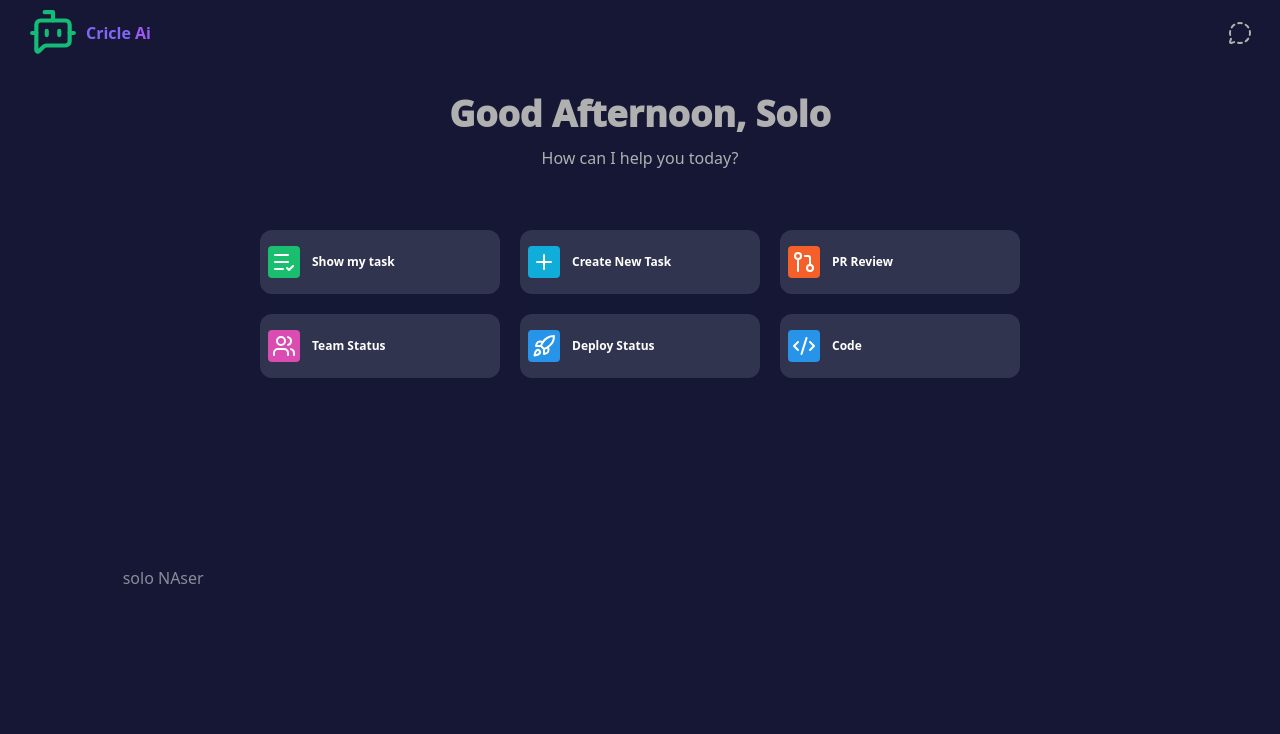
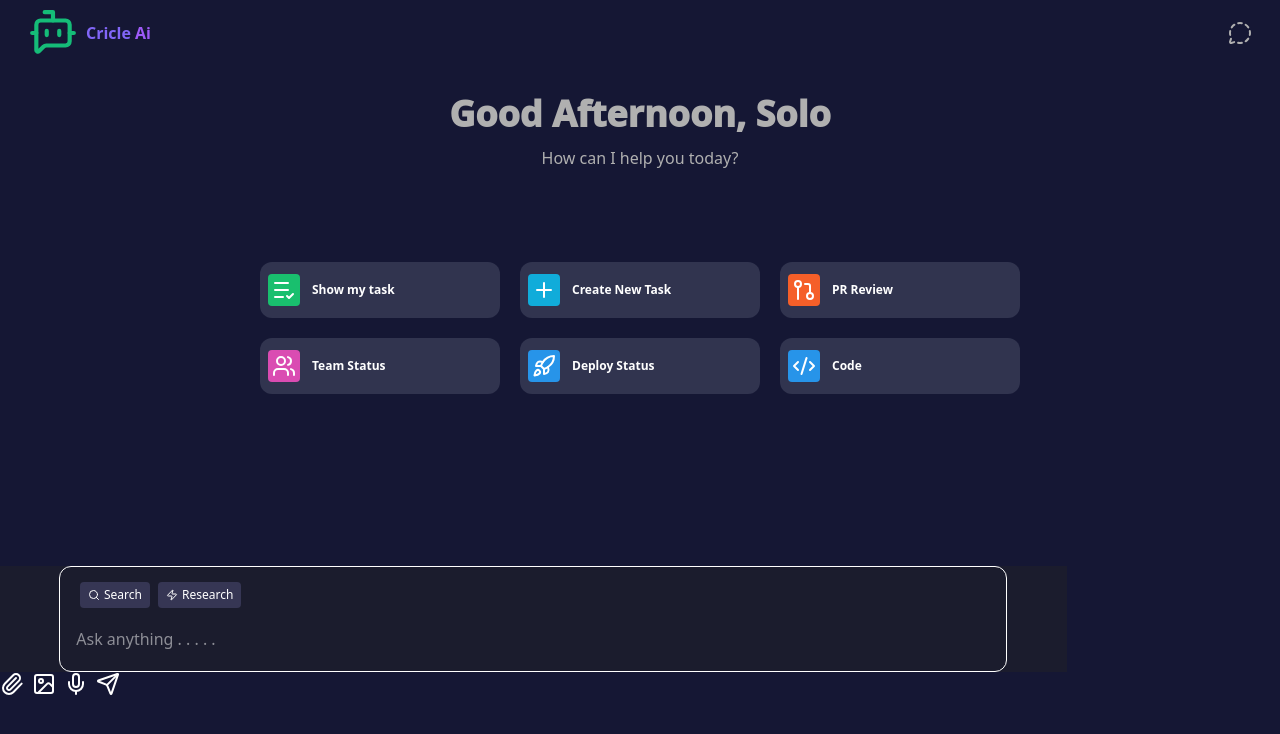
Before and after one commit to faris-dm/Ai_landingPage, a React (Vite) app: page / in a window 1280 px wide. Shown: the top 734 px of the page. Built offline with nearby package versions, Linux system fonts and the light colour scheme.

Commit message:
styling input filed

```diff
--- a/src/App.jsx
+++ b/src/App.jsx
@@ -1,86 +1,15 @@
 import React from "react";
 import Landing from "./pages/Landing";
-import Box from "./pages/Box";
-import {
-  Coffee,
-  MessageCircleDashed,
-  BotMessageSquare,
-  Heart,
-  Star,
-  ListCheck,
-  Plus,
-  GitPullRequest,
-  Users,
-  Rocket,
-  CodeXml,
-} from "lucide-react";
-import { div } from "motion/react-client";
+import MainBox from "./pages/MainBox";
+import SearchPage from "./pages/SearchPage";
 
 function App() {
   return (
     <>
       <div className="">
         <Landing />
-        <div className="flex justify-center  flex-wrap p-3 ">
-          <div className="grid grid-cols-3 gap-5   ">
-            <Box
-              icons={
-                <div className="bg-[#19BF6E] p-1 rounded">
-                  <ListCheck className="text-white" />
-                </div>
-              }
-              text="Show my task"
-            />
-            <Box
-              icons={
-                <div className="bg-[#10ACDA] p-1 rounded">
-                  <Plus className="text-white" />
-                </div>
-              }
-              text="Create New Task"
-            />
-            <Box
-              icons={
-                <div className="bg-[#F55F29] p-1 rounded">
-                  <GitPullRequest className="text-white" />
-                  {/* #DA4CB2 */}
-                </div>
-              }
-              text="PR Review"
-            />
-            <Box
-              icons={
-                <div className="bg-[#DA4CB2] rounded p-1">
-                  <Users className="text-white " />
-                  {/* #F48811 */}
-                </div>
-              }
-              text="Team Status"
-            />
-
-            <Box
-              icons={
-                <div className="bg-[#2794E9] p-1 rounded">
-                  <Rocket className="text-white " />
-                  {/* ##2794E9 */}
-                </div>
-              }
-              text="Deploy Status"
-            />
-            <Box
-              icons={
-                <div className="bg-[#2794E9] p-1 rounded">
-                  <CodeXml className="text-white  " />
-                  {/* ##2794E9 */}
-                </div>
-              }
-              text="Code"
-            />
-          </div>
-        </div>
-        <div className=" text-center  mt-[10rem] mb-5">
-          <input className="w-5/6 p-4" type="text" placeholder="solo NAser " />
-        </div>
+        <MainBox />
+        <SearchPage />
       </div>
     </>
   );
--- a/src/pages/Box.jsx
+++ b/src/pages/Box.jsx
@@ -2,12 +2,14 @@ import React from "react";
 
 function Box({ icons, text }) {
   return (
-    <div className="flex justify-center ">
-      <div className="flex items-center gap-3 w-60 px-2 py-4 rounded-xl  bg-[#31344F] text-[#fff]  ">
-        <div className=" rounded-xl">{icons}</div>
-        <p className="text-xs font-bold">{text}</p>
+    <>
+      <div className="flex justify-center  ">
+        <div className="flex items-center gap-3 w-60 px-2 py-3  rounded-xl  bg-[#31344F] text-[#fff]  ">
+          <div className="rounded-xl">{icons}</div>
+          <p className="text-xs font-bold">{text}</p>
+        </div>
       </div>
-    </div>
+    </>
   );
 }
 
--- /dev/null
+++ b/src/pages/MainBox.jsx
@@ -0,0 +1,75 @@
+import React from "react";
+import Box from "./Box";
+import {
+  ListCheck,
+  Plus,
+  GitPullRequest,
+  Users,
+  Rocket,
+  CodeXml,
+} from "lucide-react";
+function MainBox() {
+  return (
+    <>
+      <div className="flex justify-center  flex-wrap p-3 mt-8 mb-[10rem]">
+        <div className="grid grid-cols-3 gap-5   ">
+          <Box
+            icons={
+              <div className="bg-[#19BF6E] p-1 rounded">
+                <ListCheck className="text-white" />
+              </div>
+            }
+            text="Show my task"
+          />
+          <Box
+            icons={
+              <div className="bg-[#10ACDA] p-1 rounded">
+                <Plus className="text-white" />
+              </div>
+            }
+            text="Create New Task"
+          />
+          <Box
+            icons={
+              <div className="bg-[#F55F29] p-1 rounded">
+                <GitPullRequest className="text-white" />
+                {/* #DA4CB2 */}
+              </div>
+            }
+            text="PR Review"
+          />
+          <Box
+            icons={
+              <div className="bg-[#DA4CB2] rounded p-1">
+                <Users className="text-white " />
+                {/* #F48811 */}
+              </div>
+            }
+            text="Team Status"
+          />
+
+          <Box
+            icons={
+              <div className="bg-[#2794E9] p-1 rounded">
+                <Rocket className="text-white " />
+                {/* ##2794E9 */}
+              </div>
+            }
+            text="Deploy Status"
+          />
+          <Box
+            icons={
+              <div className="bg-[#2794E9] p-1 rounded">
+                <CodeXml className="text-white  " />
+                {/* ##2794E9 */}
+              </div>
+            }
+            text="Code"
+          />
+        </div>
+      </div>
+    </>
+  );
+}
+
+export default MainBox;
--- /dev/null
+++ b/src/pages/SearchPage.jsx
@@ -0,0 +1,39 @@
+import React from "react";
+import { Search, Image, Mic, Send, Zap, Paperclip } from "lucide-react";
+
+function SearchPage() {
+  return (
+    <>
+      <div>
+        <div className=" text-center  relative  w-5/6 md:80 mt-[3rem] bg-[#1B1C2D]">
+          <input
+            className="w-8/9 px-4 pt-15 pb-5  border border-silver-200 rounded-xl"
+            type="text"
+            placeholder="Ask anything . . . . ."
+          />
+          <div className="flex items-center gap-2 absolute  bottom-16 left-20">
+            <div className="flex items-center gap-1   bg-[#363654] rounded  px-2 py-1 mt-2 ">
+              <Search size={12} />
+              <p className="text-[12px] text-silver-500">Search</p>
+            </div>
+
+            <div className="flex items-center gap-1   bg-[#363654] rounded  px-2 py-1 mt-2 bg-[#]">
+              <Zap size={12} />
+              <p className="text-[12px]">Research</p>
+            </div>
+          </div>
+        </div>
+
+        {/*  left side */}
+        <div className="flex items-center gap-2">
+          <Paperclip />
+          <Image />
+          <Mic />
+          <Send />
+        </div>
+      </div>
+    </>
+  );
+}
+
+export default SearchPage;
```
